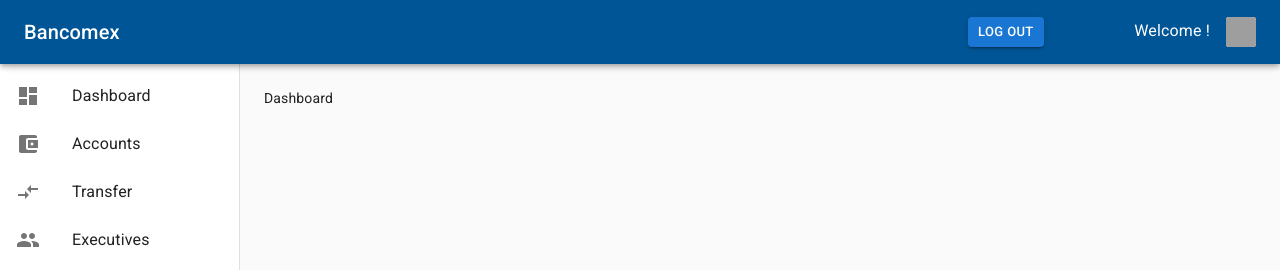
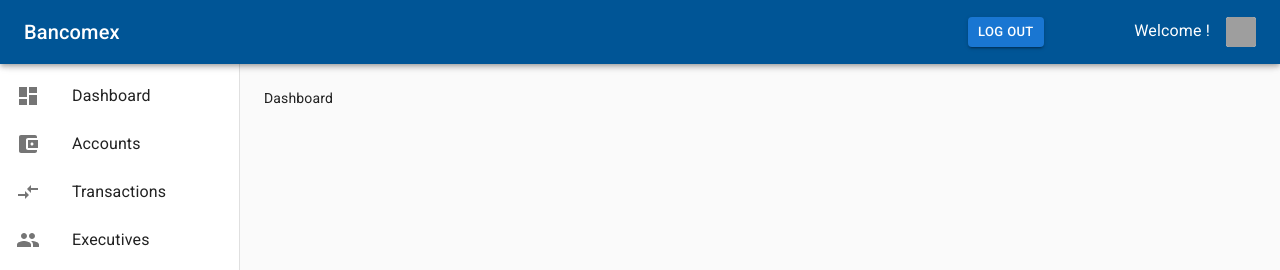
Before and after one commit to Slynnex/front-banco, a React (Create React App) app: page /manager in a window 1280 px wide. Shown: the top 270 px of the page. Built offline with nearby package versions, Linux system fonts and the light colour scheme; grey boxes are pictures that could not be loaded.

Commit message:
Nuevos cambios

```diff
--- a/src/components/dashboard/UserRoutes.js
+++ b/src/components/dashboard/UserRoutes.js
@@ -23,8 +23,8 @@ export const gerente = [
       },
       {
         id: 3,
-        nameRoute:"Transfer",
-        route:"/manager/transfer",
+        nameRoute:"Transactions",
+        route:"/manager/transactions",
         icon: <CompareArrowsIcon/>
       },
       {
--- a/src/pages/Manager.js
+++ b/src/pages/Manager.js
@@ -18,7 +18,7 @@ const Manager = () => {
             <Routes>
                 <Route exact path ={'/'} element={<Dashboard/>}/>
                 <Route exact path ={'/accounts'} element={<Accounts/>}/>
-                <Route exact path={'/transfer'} element={<Transfer/>}/>
+                <Route exact path={'/transactions'} element={<Transfer/>}/>
                 <Route exact path={'/executives'} element={<Executives/>}/>
                 <Route exact path={'/denominations'} element={<Denominations/>}/>
                 <Route exact path={'/positionArea'} element={<PositionArea/>}/>
```
